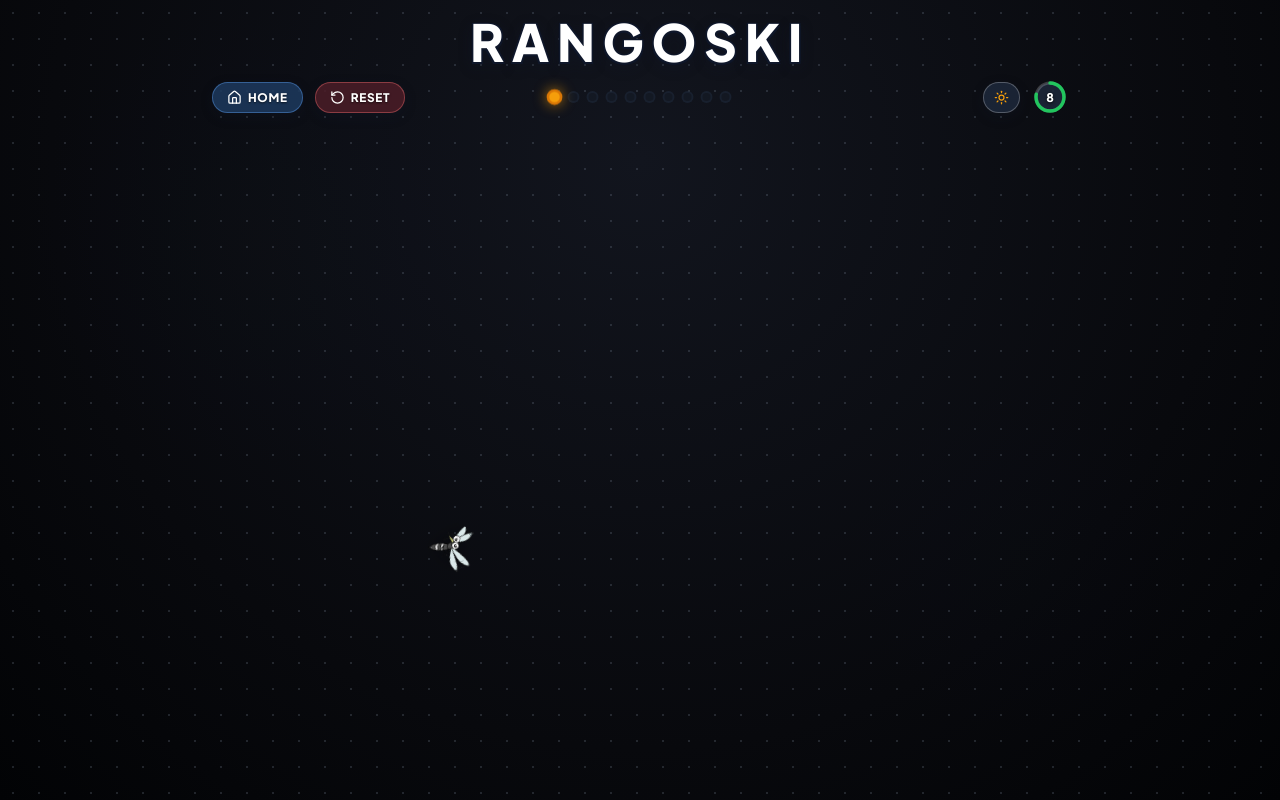
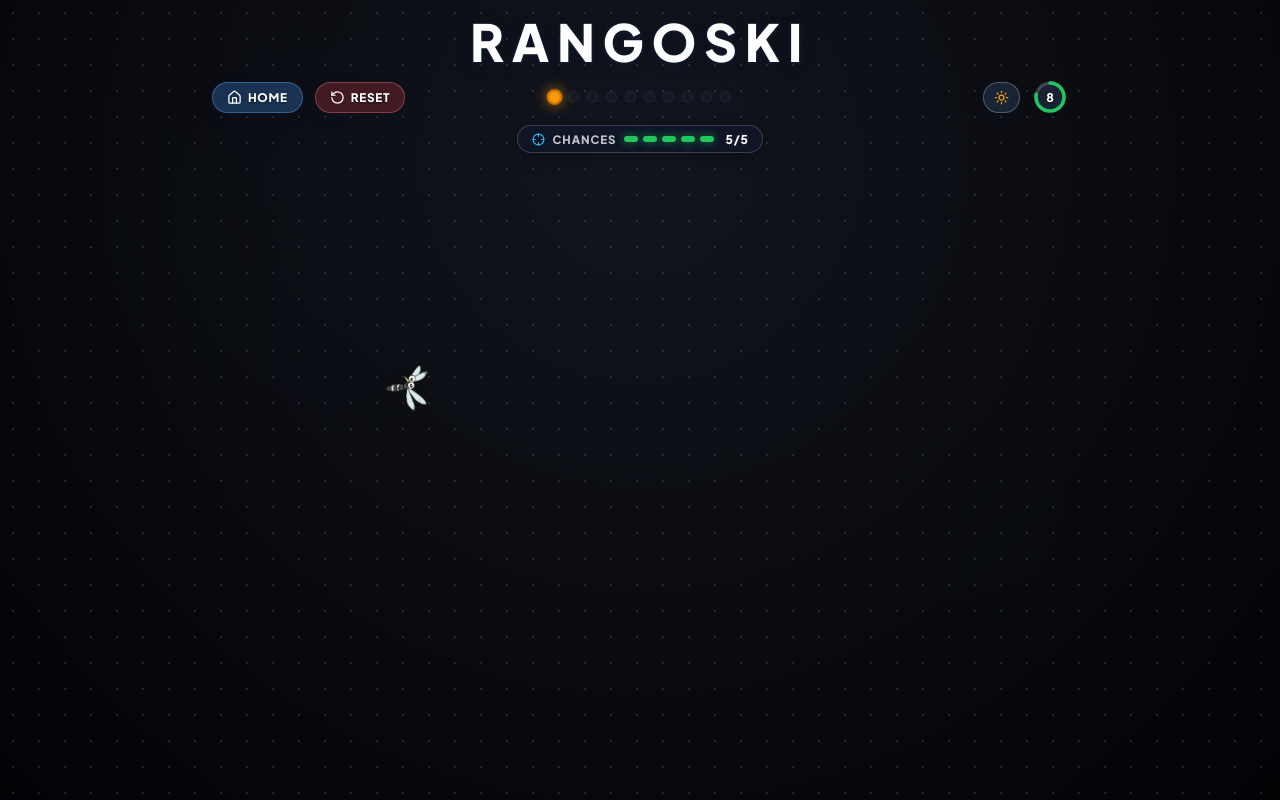
Before and after one commit to Barani1912/rangoski, a React (Vite) app: page / in a window 1280 px wide. Both pictures are taken after a click on the button "START". Built offline with nearby package versions, Linux system fonts and the light colour scheme.

Commit message:
feat: add 5 swat chances limit per mosquito with HUD tracker visualization and calculate accuracy based on chances used per mosquito

```diff
--- a/src/App.jsx
+++ b/src/App.jsx
@@ -16,7 +16,7 @@ import SpeedSlider, { SPEED_LEVELS } from './SpeedSlider.jsx'
 export default function App() {
   const [gameState, setGameState] = useState('start') // 'start' | 'playing' | 'end'
   const [theme, setTheme] = useState('dark') // 'dark' (default) | 'light'
-  const [results, setResults] = useState({ killed: 0, missed: 0 })
+  const [results, setResults] = useState({ killed: 0, missed: 0, accuracy: 0, totalSwats: 0 })
   const [speedLevel, setSpeedLevel] = useState(3) // Default to 3: Average (1.0x)
   const [gameKey, setGameKey] = useState(0)
 
@@ -28,58 +28,66 @@ export default function App() {
 
   const startGame = () => {
     setGameState('playing')
-    setResults({ killed: 0, missed: 0 })
+    setResults({ killed: 0, missed: 0, accuracy: 0, totalSwats: 0 })
     setGameKey(k => k + 1)
   }
 
   const handleReset = () => {
-    setResults({ killed: 0, missed: 0 })
+    setResults({ killed: 0, missed: 0, accuracy: 0, totalSwats: 0 })
     setGameKey(k => k + 1)
   }
 
   const goToHome = () => {
     setGameState('start')
-    setResults({ killed: 0, missed: 0 })
+    setResults({ killed: 0, missed: 0, accuracy: 0, totalSwats: 0 })
     setGameKey(k => k + 1)
   }
 
-  const endGame = (killed, missed) => {
-    setResults({ killed, missed })
+  const endGame = (killed, missed, accuracy = 0, totalSwats = 0) => {
+    setResults({ killed, missed, accuracy, totalSwats })
     setGameState('end')
   }
+
+  const accuracyPercent = results.accuracy !== undefined ? results.accuracy : 0
 
   const getOutcome = () => {
     const { killed } = results
     if (killed === 10) {
+      if (accuracyPercent === 100) {
+        return {
+          title: 'PERFECT HUNT',
+          subtitle: 'Flawless 100% precision! Every mosquito eliminated on the 1st swat.',
+          statusColor: '#22c55e',
+        }
+      }
       return {
-        title: 'PERFECT HUNT',
-        subtitle: 'All 10 mosquitoes eliminated with 100% precision.',
+        title: 'ALL 10 ELIMINATED',
+        subtitle: `All 10 mosquitoes destroyed with ${accuracyPercent}% chance efficiency!`,
         statusColor: '#22c55e',
       }
     }
     if (killed >= 7) {
       return {
         title: 'MISSION COMPLETE',
-        subtitle: 'Great reflexes! The room has been successfully cleared.',
+        subtitle: `Great reflexes! Cleared with ${accuracyPercent}% swat accuracy.`,
         statusColor: '#22c55e',
       }
     }
     if (killed >= 4) {
       return {
         title: 'ROUND COMPLETE',
-        subtitle: 'Good effort, but several mosquitoes managed to escape.',
+        subtitle: `Good effort! Achieved ${accuracyPercent}% swat accuracy.`,
         statusColor: '#f59e0b',
       }
     }
     return {
       title: 'ROUND OVER',
-      subtitle: 'The mosquitoes got away. Better reflexes needed next time.',
+      subtitle: 'The mosquitoes got away. Conserve your swats and try again!',
       statusColor: '#ef4444',
     }
   }
 
   const outcome = getOutcome()
-  const accuracyPercent = Math.round((results.killed / 10) * 100)
 
   return (
     <div className={`app theme-${theme}`} data-theme={theme}>
--- a/src/Game.jsx
+++ b/src/Game.jsx
@@ -1,10 +1,11 @@
 import { useState, useEffect, useRef, useCallback } from 'react'
-import { RotateCcw, Home, Sun, Moon } from 'lucide-react'
+import { RotateCcw, Home, Sun, Moon, Crosshair } from 'lucide-react'
 import mosquitoImg from './assets/m2.png'
 import SwatterSVG from './SwatterSVG.jsx'
 
 const TOTAL_MOSQUITOES = 10
 const MOSQUITO_LIFETIME = 10 // seconds
+const MAX_SWATS = 5 // maximum 5 chances/swats per mosquito
 const HIT_RADIUS = 56 // forgiving hitbox radius in px
 const MOSQUITO_SIZE = 64
 const SPAWN_DELAY = 800 // ms between mosquitoes
@@ -15,8 +16,10 @@ export default function Game({ onGameEnd, onReset, onHome, speedMultiplier = 1.0
   const animFrameRef = useRef(null)
   const spawnTimeRef = useRef(0)
   const resultsRef = useRef([])
+  const mosquitoStatsRef = useRef([])
   const aliveRef = useRef(false)
   const processingRef = useRef(false) // guard against double-processing
+  const swatsLeftRef = useRef(MAX_SWATS)
   const speedMultRef = useRef(speedMultiplier)
   const prevSpeedMultiplierRef = useRef(speedMultiplier)
   speedMultRef.current = speedMultiplier
@@ -26,6 +29,7 @@ export default function Game({ onGameEnd, onReset, onHome, speedMultiplier = 1.0
   const [mosquitoDying, setMosquitoDying] = useState(false)
   const [mosquitoEscaping, setMosquitoEscaping] = useState(false)
   const [timeLeft, setTimeLeft] = useState(MOSQUITO_LIFETIME)
+  const [swatsLeft, setSwatsLeft] = useState(MAX_SWATS)
   const [results, setResults] = useState([])
   const [swatterPos, setSwatterPos] = useState({ x: -100, y: -100 })
   const [swinging, setSwinging] = useState(false)
@@ -51,16 +55,24 @@ export default function Game({ onGameEnd, onReset, onHome, speedMultiplier = 1.0
   }, [])
 
   // Add floating text effect
-  const addEffect = useCallback((x, y, type) => {
+  const addEffect = useCallback((x, y, type, detail) => {
     const id = Date.now() + Math.random()
-    const texts = type === 'hit'
-      ? ['SPLAT!', 'GOT IT!', 'SQUISH!', 'SWATTED!', 'BOOM!', 'NAILED IT!']
-      : ['ESCAPED!', 'TOO SLOW!', 'BZZ BZZ!', 'MISSED!', 'NOPE!']
-    const text = texts[Math.floor(Math.random() * texts.length)]
+    let text = ''
+    if (type === 'hit') {
+      const texts = ['SPLAT!', 'GOT IT!', 'SQUISH!', 'SWATTED!', 'BOOM!', 'NAILED IT!']
+      text = texts[Math.floor(Math.random() * texts.length)]
+    } else if (type === 'out_of_swats') {
+      text = 'OUT OF CHANCES!'
+    } else if (type === 'swat_miss') {
+      text = detail === 1 ? '1 CHANCE LEFT!' : `MISS! (${detail} LEFT)`
+    } else {
+      const texts = ['ESCAPED!', 'TOO SLOW!', 'BZZ BZZ!', 'MISSED!', 'NOPE!']
+      text = texts[Math.floor(Math.random() * texts.length)]
+    }
     setEffects(prev => [...prev, { id, x, y, type, text }])
     setTimeout(() => {
       setEffects(prev => prev.filter(e => e.id !== id))
-    }, 900)
+    }, 850)
   }, [])
 
   // Add impact particles
@@ -108,6 +120,8 @@ export default function Game({ onGameEnd, onReset, onHome, speedMultiplier = 1.0
       speed,
     }
 
+    swatsLeftRef.current = MAX_SWATS
+    setSwatsLeft(MAX_SWATS)
     processingRef.current = false
     aliveRef.current = true
     setMosquitoPos({ x, y, angle: 0 })
@@ -133,16 +147,23 @@ export default function Game({ onGameEnd, onReset, onHome, speedMultiplier = 1.0
   }, [speedMultiplier])
 
   // Advance to next mosquito or end game
-  const advanceToNext = useCallback((result) => {
-    const newResults = [...resultsRef.current, result]
+  const advanceToNext = useCallback((status, stat) => {
+    const newResults = [...resultsRef.current, status]
     resultsRef.current = newResults
     setResults(newResults)
+
+    if (stat) {
+      mosquitoStatsRef.current.push(stat)
+    }
 
     if (newResults.length >= TOTAL_MOSQUITOES) {
       setTimeout(() => {
         const killed = newResults.filter(r => r === 'killed').length
         const missed = newResults.filter(r => r === 'missed').length
-        onGameEndRef.current(killed, missed)
+        const sumAccuracy = mosquitoStatsRef.current.reduce((sum, s) => sum + s.accuracy, 0)
+        const finalAccuracy = Math.round(sumAccuracy / TOTAL_MOSQUITOES)
+        const totalSwats = mosquitoStatsRef.current.reduce((sum, s) => sum + s.swatsUsed, 0)
+        onGameEndRef.current(killed, missed, finalAccuracy, totalSwats)
       }, SPAWN_DELAY)
       return
     }
@@ -150,8 +171,8 @@ export default function Game({ onGameEnd, onReset, onHome, speedMultiplier = 1.0
     setTimeout(() => spawnMosquito(), SPAWN_DELAY)
   }, [spawnMosquito])
 
-  // Handle mosquito escape (timer ran out)
-  const handleMosquitoEscape = useCallback(() => {
+  // Handle mosquito escape (timer ran out or swats exhausted)
+  const handleMosquitoEscape = useCallback((reason = 'timeout') => {
     if (processingRef.current) return
     processingRef.current = true
     aliveRef.current = false
@@ -159,12 +180,17 @@ export default function Game({ onGameEnd, onReset, onHome, speedMultiplier = 1.0
     setMosquitoAlive(false)
     setMosquitoEscaping(true)
 
+    const swatsUsed = reason === 'swats' ? MAX_SWATS : MAX_SWATS - swatsLeftRef.current
     const mPos = mosquitoRef.current
-    addEffect(mPos.x, mPos.y, 'miss')
+    addEffect(mPos.x, mPos.y, reason === 'swats' ? 'out_of_swats' : 'miss')
 
     setTimeout(() => {
       setMosquitoEscaping(false)
-      advanceToNext('missed')
+      advanceToNext('missed', {
+        status: 'missed',
+        swatsUsed,
+        accuracy: 0,
+      })
     }, 600)
   }, [addEffect, advanceToNext])
 
@@ -177,13 +203,22 @@ export default function Game({ onGameEnd, onReset, onHome, speedMultiplier = 1.0
     setMosquitoAlive(false)
     setMosquitoDying(true)
 
+    const swatsLeftWhenHit = swatsLeftRef.current
+    const swatsUsed = MAX_SWATS - swatsLeftWhenHit + 1
+    // Accuracy for this mosquito based on chances conserved (1st chance = 100%, 2nd = 80%, etc.)
+    const mosquitoAccuracy = Math.round((swatsLeftWhenHit / MAX_SWATS) * 100)
+
     const mPos = mosquitoRef.current
     addEffect(mPos.x, mPos.y, 'hit')
     addParticles(mPos.x, mPos.y)
 
     setTimeout(() => {
       setMosquitoDying(false)
-      advanceToNext('killed')
+      advanceToNext('killed', {
+        status: 'killed',
+        swatsUsed,
+        accuracy: mosquitoAccuracy,
+      })
     }, 450)
   }, [addEffect, addParticles, advanceToNext])
 
@@ -327,9 +362,10 @@ export default function Game({ onGameEnd, onReset, onHome, speedMultiplier = 1.0
     return () => clearTimeout(timeout)
   }, [spawnMosquito])
 
-  // Handle click/tap
+  // Handle click/tap with 5 swat chances limit
   const handleInteraction = useCallback((clientX, clientY) => {
     if (!aliveRef.current || processingRef.current) return
+    if (swatsLeftRef.current <= 0) return
 
     const bounds = getBounds()
     const relX = clientX - bounds.left
@@ -348,8 +384,20 @@ export default function Game({ onGameEnd, onReset, onHome, speedMultiplier = 1.0
 
     if (dist < hitRadius) {
       handleHit(relX, relY)
+    } else {
+      // Swat missed
+      const newSwats = swatsLeftRef.current - 1
+      swatsLeftRef.current = newSwats
+      setSwatsLeft(newSwats)
+
+      if (newSwats <= 0) {
+        // 5th miss: mosquito escapes!
+        handleMosquitoEscape('swats')
+      } else {
+        addEffect(relX, relY, 'swat_miss', newSwats)
+      }
     }
-  }, [getBounds, handleHit])
+  }, [getBounds, handleHit, handleMosquitoEscape, addEffect])
 
   // Mouse handlers
   const handleMouseMove = useCallback((e) => {
@@ -456,6 +504,29 @@ export default function Game({ onGameEnd, onReset, onHome, speedMultiplier = 1.0
         </div>
       </div>
 
+      {/* Chances / Swats Tracker Banner */}
+      <div className="swat-tracker">
+        <div className={`swat-tracker-pill ${swatsLeft === 1 ? 'critical-pill' : ''}`}>
+          <Crosshair size={13} className="swat-tracker-icon" />
+          <span className="swat-tracker-label">CHANCES</span>
+          <div className="swat-tracker-pips">
+            {Array.from({ length: MAX_SWATS }, (_, i) => {
+              const isFilled = i < swatsLeft
+              const isCritical = swatsLeft === 1
+              return (
+                <span
+                  key={i}
+                  className={`swat-pip ${isFilled ? 'filled' : 'empty'} ${isCritical && isFilled ? 'critical' : ''}`}
+                />
+              )
+            })}
+          </div>
+          <span className={`swat-tracker-count ${swatsLeft === 1 ? 'critical-text' : ''}`}>
+            {swatsLeft}/{MAX_SWATS}
+          </span>
+        </div>
+      </div>
+
       {/* Game Area */}
       <div
         className={`game-area ${!showSwatter ? 'show-cursor' : ''}`}
@@ -505,7 +576,7 @@ export default function Game({ onGameEnd, onReset, onHome, speedMultiplier = 1.0
           return (
             <div
               key={eff.id}
-              className={eff.type === 'hit' ? 'hit-text' : 'miss-text'}
+              className={`${eff.type === 'hit' ? 'hit-text' : 'miss-text'} ${eff.type === 'out_of_swats' ? 'critical' : ''}`}
               style={{ left: eff.x, top: eff.y - 30 }}
             >
               {eff.text}
--- a/src/index.css
+++ b/src/index.css
@@ -303,6 +303,138 @@ body {
 }
 
 /* ============================================
+   Swat Chances Tracker (Limit Setter Visualization)
+   ============================================ */
+
+.swat-tracker {
+  position: relative;
+  z-index: 10;
+  display: flex;
+  justify-content: center;
+  align-items: center;
+  width: 100%;
+  margin: 2px auto 8px;
+  pointer-events: none;
+  flex-shrink: 0;
+}
+
+.swat-tracker-pill {
+  display: inline-flex;
+  align-items: center;
+  gap: 8px;
+  padding: 5px 14px;
+  background: rgba(15, 23, 42, 0.75);
+  border: 1.5px solid rgba(255, 255, 255, 0.18);
+  border-radius: 20px;
+  box-shadow: 0 4px 14px rgba(0, 0, 0, 0.25);
+  backdrop-filter: blur(10px);
+  -webkit-backdrop-filter: blur(10px);
+  transition: all 0.25s ease;
+}
+
+.app.theme-light .swat-tracker-pill {
+  background: rgba(255, 255, 255, 0.88);
+  border: 1.5px solid rgba(15, 23, 42, 0.12);
+  box-shadow: 0 3px 12px rgba(15, 23, 42, 0.08);
+}
+
+.swat-tracker-pill.critical-pill {
+  border-color: rgba(239, 68, 68, 0.6);
+  background: rgba(76, 29, 39, 0.85);
+  box-shadow: 0 0 16px rgba(239, 68, 68, 0.35);
+  animation: criticalPulse 1.2s ease-in-out infinite;
+}
+
+@keyframes criticalPulse {
+  0%, 100% { transform: scale(1); }
+  50% { transform: scale(1.04); }
+}
+
+.swat-tracker-icon {
+  color: #38bdf8;
+  flex-shrink: 0;
+  transition: color 0.2s ease;
+}
+
+.swat-tracker-pill.critical-pill .swat-tracker-icon {
+  color: #f87171;
+}
+
+.swat-tracker-label {
+  font-size: 0.72rem;
+  font-weight: 800;
+  letter-spacing: 0.08em;
+  text-transform: uppercase;
+  color: rgba(255, 255, 255, 0.75);
+}
+
+.app.theme-light .swat-tracker-label {
+  color: #475569;
+}
+
+.swat-tracker-pill.critical-pill .swat-tracker-label {
+  color: #fca5a5;
+}
+
+.swat-tracker-pips {
+  display: flex;
+  align-items: center;
+  gap: 5px;
+}
+
+.swat-pip {
+  width: 14px;
+  height: 6px;
+  border-radius: 3px;
+  transition: all 0.25s cubic-bezier(0.34, 1.56, 0.64, 1);
+}
+
+.swat-pip.filled {
+  background: var(--accent-green);
+  box-shadow: 0 0 8px rgba(34, 197, 94, 0.6);
+}
+
+.swat-pip.filled.critical {
+  background: #ef4444;
+  box-shadow: 0 0 10px rgba(239, 68, 68, 0.8);
+  animation: criticalPipPulse 0.8s ease-in-out infinite alternate;
+}
+
+@keyframes criticalPipPulse {
+  0% { opacity: 0.7; transform: scale(0.95); }
+  100% { opacity: 1; transform: scale(1.15); }
+}
+
+.swat-pip.empty {
+  background: rgba(255, 255, 255, 0.12);
+  border: 1px solid rgba(255, 255, 255, 0.15);
+  transform: scale(0.85);
+}
+
+.app.theme-light .swat-pip.empty {
+  background: rgba(15, 23, 42, 0.12);
+  border: 1px solid rgba(15, 23, 42, 0.18);
+}
+
+.swat-tracker-count {
+  font-size: 0.76rem;
+  font-weight: 800;
+  letter-spacing: 0.04em;
+  color: #ffffff;
+  min-width: 26px;
+  text-align: right;
+}
+
+.app.theme-light .swat-tracker-count {
+  color: #0f172a;
+}
+
+.swat-tracker-count.critical-text {
+  color: #f87171;
+  font-weight: 900;
+}
+
+/* ============================================
    Horizontal Speed Slider (Inside Home Card)
    ============================================ */
 
@@ -662,6 +794,24 @@ body {
     -1px 1px 0 #ef4444,
     1px 1px 0 #ef4444,
     0 4px 10px rgba(239, 68, 68, 0.5);
+}
+
+.miss-text.critical {
+  font-size: clamp(1.25rem, 4vw, 1.6rem);
+  color: #fee2e2;
+  text-shadow:
+    0 2px 0 #b91c1c,
+    -1px -1px 0 #b91c1c,
+    1px -1px 0 #b91c1c,
+    -1px 1px 0 #b91c1c,
+    1px 1px 0 #b91c1c,
+    0 4px 14px rgba(239, 68, 68, 0.85);
+  animation: criticalMissFloat 0.9s ease-out forwards;
+}
+
+@keyframes criticalMissFloat {
+  0% { opacity: 1; transform: translateY(0) scale(1.1); }
+  100% { opacity: 0; transform: translateY(-45px) scale(0.9); }
 }
 
 @keyframes missFloat {
@@ -1404,6 +1554,30 @@ body {
     font-size: 1rem;
   }
 
+  .swat-tracker {
+    margin: 0 auto 5px;
+  }
+
+  .swat-tracker-pill {
+    padding: 4px 10px;
+    gap: 6px;
+  }
+
+  .swat-tracker-label {
+    font-size: 0.65rem;
+  }
+
+  .swat-pip {
+    width: 10px;
+    height: 5px;
+    border-radius: 2px;
+  }
+
+  .swat-tracker-count {
+    font-size: 0.7rem;
+    min-width: 22px;
+  }
+
   .end-status-badge {
     font-size: 1.1rem;
     padding: 5px 16px;
```
Also changed, not shown: 1 other file (tests, documents, lock files or other folders).
